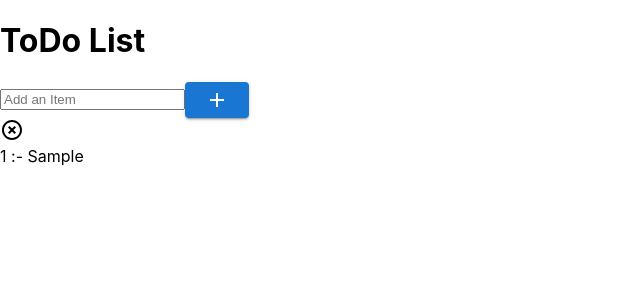
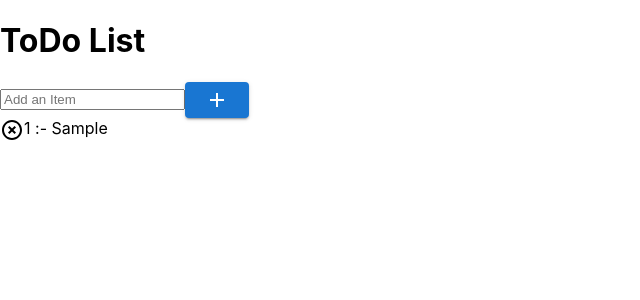
Before and after one commit to sanjeebsomu/TODO-App-with-Material-UI, a React (Create React App) app in the folder todo/: page / in a window 1280 px wide. Both pictures are taken after typing "Sample" into the empty fields and a click on the button 217 px from the left and 99 px from the top of the page. Shown: the top 300 px of the page, without its empty margins (0-640 px from the left). Built offline with nearby package versions, Linux system fonts and the light colour scheme.

Commit message:
Added Line through feature when we click on delete button

```diff
--- a/todo/src/components/TodoList.jsx
+++ b/todo/src/components/TodoList.jsx
@@ -1,15 +1,23 @@
-import React from "react";
+import React, {useState} from "react";
 import HighlightOffIcon from '@mui/icons-material/HighlightOff';
 
 const TodoList = ({todos, id}) => {
+    const [line, setLine] = useState(false)
+    const remove =()=>{
+        setLine(!line);
+    }
   return (
     <>
+        <div style={{display: 'flex'}}>
+        <span onClick={remove}>
         <HighlightOffIcon />
-        <li style={{ listStyle: "none" }}>
+        </span>
+        <li style={{ listStyle: "none", textDecoration: line? "line-through" : "none" }}>
           {id + 1} {/* this is for starting index number from 1 */}
           {":- "}
           {todos}
         </li>
+        </div>
     </>
   );
 };
```
